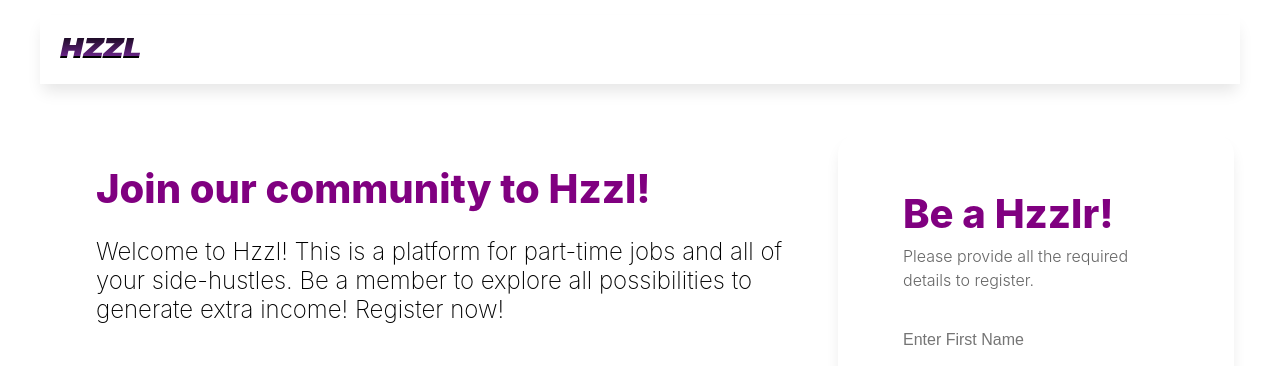
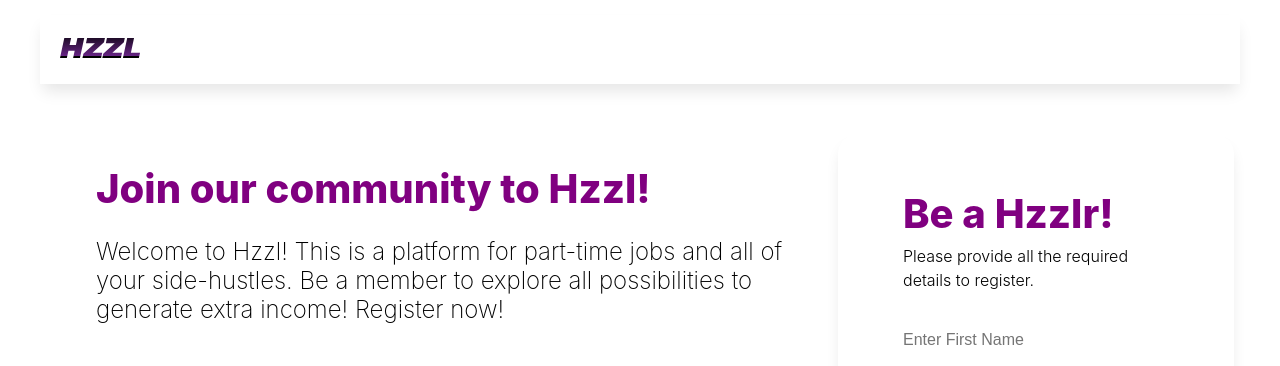
Before and after one commit to qurdafia/hzzl, a React (Create React App) app: page / in a window 1280 px wide. Shown: the top 366 px of the page. Built offline with nearby package versions, Linux system fonts and the light colour scheme.

Commit message:
Tweaking font color.

```diff
--- a/src/App.css
+++ b/src/App.css
@@ -46,7 +46,7 @@
 }
 
 .Welcome {
-  color: #666666;
+  color: #000;
   font-weight: 300;
   padding: 0 15px ;
 }
--- a/src/components/InputComponent.js
+++ b/src/components/InputComponent.js
@@ -2,9 +2,7 @@
 const InputComponentStyle = {
         border: "none",
         boxSizing: "border-box",
-        color: "#666666",
         fontSize:  "16px",
-        // marginTop: "20px",
         padding: "15px",
         width: "100%"
 }
```
